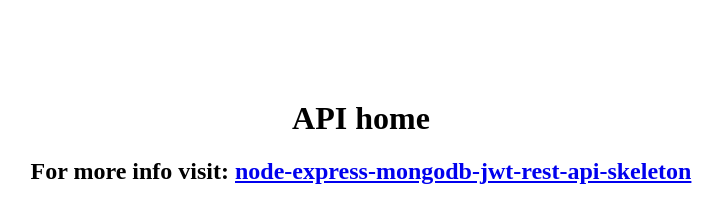
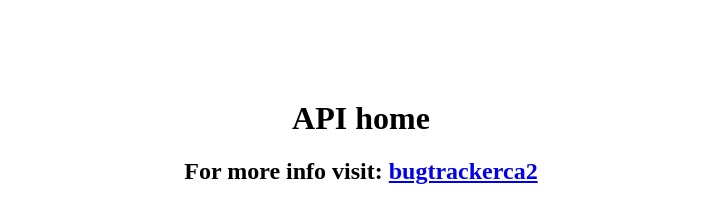
Before and after one commit to borgesdesa/bugtrackerca2, a website: page views/index.html in a window 1280 px wide. Shown: the whole page, without its empty margins (279-1000 px from the left). Drawn offline with Linux system fonts and the light colour scheme.

Commit message:
Update index.html

```diff
--- a/views/index.html
+++ b/views/index.html
@@ -5,12 +5,12 @@
   <meta charset="UTF-8">
   <meta name="viewport" content="width=device-width, initial-scale=1.0">
   <meta http-equiv="X-UA-Compatible" content="ie=edge">
-  <title>node-express-mongodb-jwt-rest-api-skeleton</title>
+  <title>node-express-mongodb-bugtrackerca2</title>
 </head>
 
 <body>
   <h1 style="text-align:center; margin-top: 100px">API home</h1>
-  <h2 style="text-align:center">For more info visit: <a target="_blank" href=" https://github.com/davellanedam/node-express-mongodb-jwt-rest-api-skeleton">node-express-mongodb-jwt-rest-api-skeleton</a></h2>
+  <h2 style="text-align:center">For more info visit: <a target="_blank" href=" https://github.com/borgesdesa/bugtrackerca2/">bugtrackerca2</a></h2>
 </body>
 
 </html>
```
